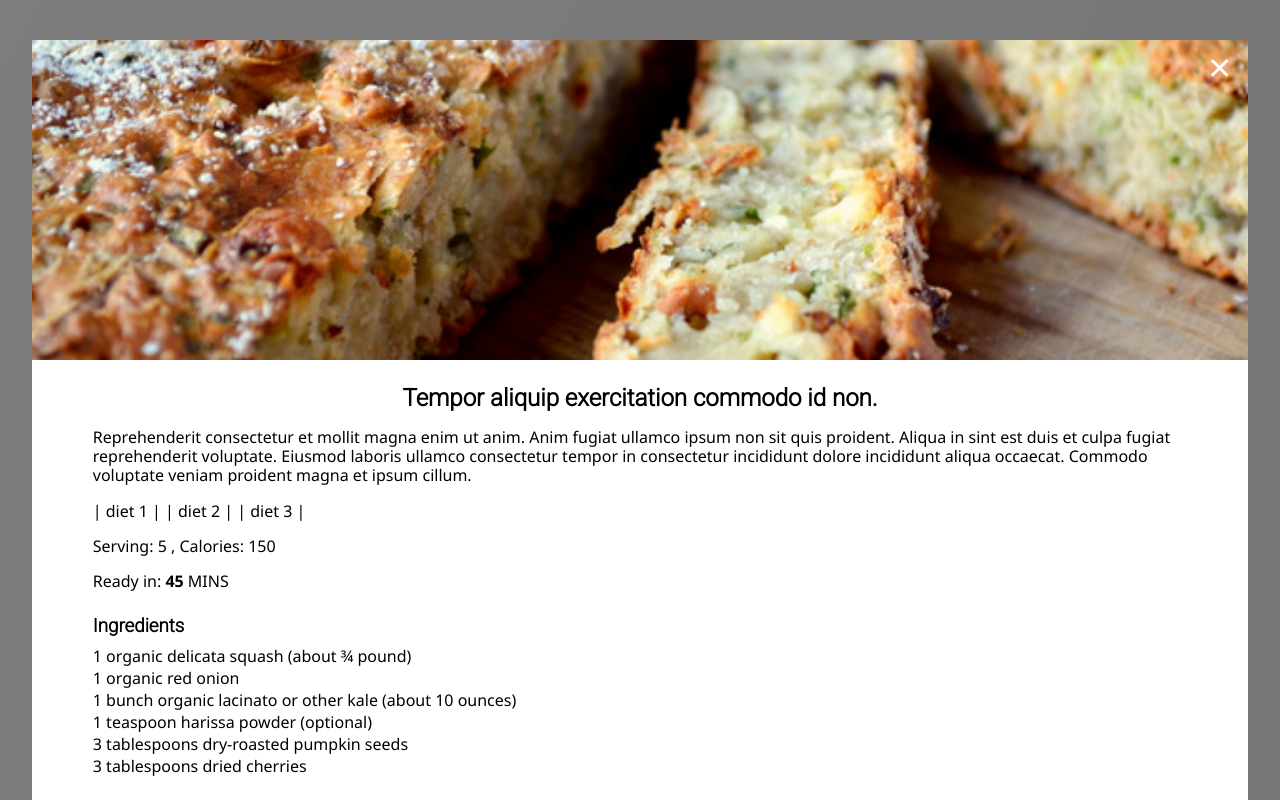
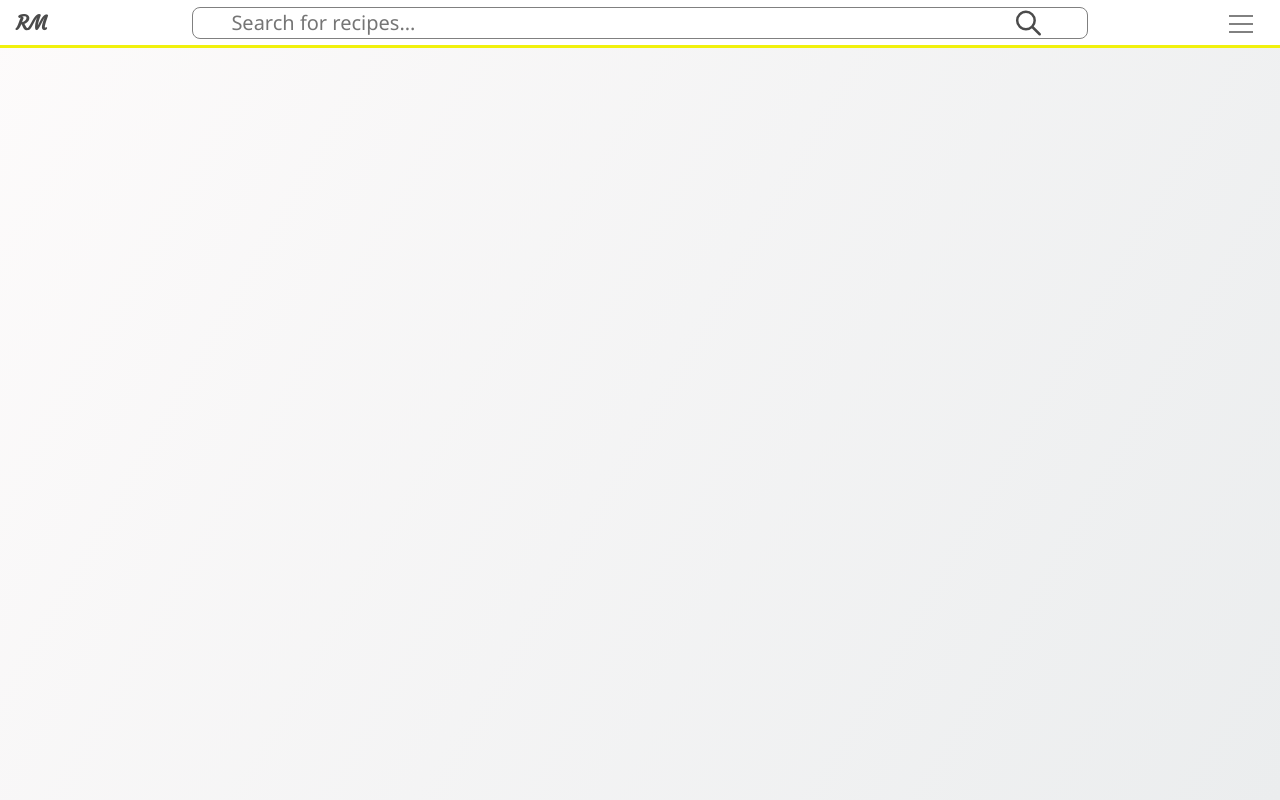
Before and after one commit to SelloFotoyi/recipe-me, a React (Create React App) app: page /menu in a window 1280 px wide. Shown: the top 800 px of the page. Built offline with nearby package versions, Linux system fonts and the light colour scheme.

Commit message:
Logic connecting recipe card and modal implemented

```diff
--- a/src/App.js
+++ b/src/App.js
@@ -46,28 +46,25 @@ function App() {
   }, []);
 
   return (
-    // <Router>
-    //   <div className='App'>
-    //     <Nav
-    //       mobileMenuOpen={mobileMenuOpen}
-    //       setMobileMenuOpen={setMobileMenuOpen}
-    //       navSearch={navSearch}
-    //       setNavSearch={setNavSearch}
-    //     />
-    //     <Route
-    //       path='/'
-    //       exact
-    //       render={(props) => <>{!mobileMenuOpen && <Home />}</>}
-    //     />
+    <Router>
+      <div className='App'>
+        <Nav
+          mobileMenuOpen={mobileMenuOpen}
+          setMobileMenuOpen={setMobileMenuOpen}
+          navSearch={navSearch}
+          setNavSearch={setNavSearch}
+        />
+        <Route
+          path='/'
+          exact
+          render={(props) => <>{!mobileMenuOpen && <Home />}</>}
+        />
 
-    //     <Route path='/search-page'>
-    //       <SearchPage recipes={recipes} />
-    //     </Route>
-    //   </div>
-    // </Router>
-    <div>
-      <RecipeModal recipe={recipe} />
-    </div>
+        <Route path='/search-page'>
+          <SearchPage recipes={recipes} />
+        </Route>
+      </div>
+    </Router>
   );
 }
 
--- a/src/App.scss
+++ b/src/App.scss
@@ -100,12 +100,15 @@ body, html{
 
 .nav {
   @include transition-ease;
-  position: absolute;
+  position: fixed;
   top: 0;
   left: 0;
+  right: 0;
+  bottom: 0;
   width: 100%;
   overflow-x: hidden;
-  height: 100vh;
+  height: 100%;
+  overflow-y: hidden;
   background: $theme_bg;
   transform: translateY(-200vh);
   opacity: 1;
@@ -203,20 +206,29 @@ a{
 }
 
 .modal-container{
+  position: fixed;
+  background-color:rgba($theme_primary, 0.5);
+  z-index: 20;
+  top: 0;
+  left: 0;
+  right: 0;
+  bottom: 0;
   padding:2.5rem 0;
   width: 100%;
-  height: 100%;
+  height: 100vh;
   background-color: rgba($theme_primary, 0.5);
-}
+  }
+
 
 .recipe-modal{
+  position: absolute;
+  overflow-y: scroll;
   width: 95%;
-  height: 90%;
+  height: 100%;
   margin:0 auto;
   padding-bottom: 1.5rem;
   background-color: $theme_bg;
   position: relative;
- // top: 2.5rem;
   #{&}__img-div{
     position: relative;
     width: 100%;
@@ -252,7 +264,7 @@ a{
     line-height: 1.2;
   }
   #{&}__list{
-    width: 85%;
+    width: 80%;
     margin: 1.5rem auto;
     h3{
       margin-bottom: 0.5rem;
@@ -261,17 +273,7 @@ a{
     li{
       margin-bottom: 0.5rem;
     }
-
-    &__ul{
-      h3{
-        margin-bottom: 0.5rem;
-        font-family: Roboto, 'Segoe UI', Tahoma, Geneva, Verdana, sans-serif;
-      }
-      list-style-type: none;
-      width: 90%;
-      margin: 1.5rem auto;
-    }
-  }
+   }
 }
 
 
--- a/src/components/RecipeCard.js
+++ b/src/components/RecipeCard.js
@@ -1,14 +1,30 @@
-import React from 'react';
+import React, {useState} from 'react';
+import RecipeModal from './RecipeModal';
 
 const RecipeCard = ({recipe}) => {
+  const [isModalOpen, setIsModalOpen] = useState(false);
   return (
-    <div className='recipe-card'>
-      <div className='recipe-card__img-div'>
-        <img src={recipe.image} alt='recipe-img' />
+    <>
+      <div
+        className='recipe-card'
+        onClick={() => {
+          setIsModalOpen(true);
+        }}
+      >
+        <div className='recipe-card__img-div'>
+          <img src={recipe.image} alt='recipe-img' />
+        </div>
+        <div className='recipe-card__time'> {`${recipe.readyIn} MIN`}</div>
+        <h4 className='recipe-card__title'>{recipe.title}</h4>
       </div>
-      <div className='recipe-card__time'> {`${recipe.readyIn} MIN`}</div>
-      <h4 className='recipe-card__title'>{recipe.title}</h4>
-    </div>
+      {isModalOpen && (
+        <RecipeModal
+          recipe={recipe}
+          isModalOpen={isModalOpen}
+          setIsModalOpen={setIsModalOpen}
+        />
+      )}
+    </>
   );
 };
 
--- a/src/components/RecipeGrid.js
+++ b/src/components/RecipeGrid.js
@@ -8,7 +8,8 @@ const RecipeGrid = ({recipes}) => {
 
   const recip = {
     title: 'Tempor aliquip exercitation commodo id non.',
-    image: '/img/food-6.jpg',
+    image:
+      'https://images.immediate.co.uk/production/volatile/sites/30/2020/08/chorizo-mozarella-gnocchi-bake-cropped-9ab73a3.jpg?quality=90&resize=700%2C636',
     summary:
       'Reprehenderit consectetur et mollit magna enim ut anim. Anim fugiat ullamco ipsum non sit quis proident. Aliqua in sint est duis et culpa fugiat reprehenderit voluptate. Eiusmod laboris ullamco consectetur tempor in consectetur incididunt dolore incididunt aliqua occaecat. Commodo voluptate veniam proident magna et ipsum cillum.',
     diet: ['diet 1', 'diet 2', 'diet 3'],
--- a/src/components/RecipeModal.js
+++ b/src/components/RecipeModal.js
@@ -1,12 +1,24 @@
-import React from 'react';
+import React, {useState} from 'react';
 
-const RecipeModal = ({recipe}) => {
+const RecipeModal = ({recipe, isModalOpen, setIsModalOpen}) => {
+  const overlayClose = (e) => {
+    if (e.target.classList.contains('modal-container')) {
+      setIsModalOpen(false);
+    }
+  };
+
   return (
-    <div className='modal-container'>
-      <div className='recipe-modal'>
+    <div className={`modal-container`} onClick={overlayClose}>
+      <div className={`recipe-modal`}>
         <div className='recipe-modal__img-div'>
           <img src={recipe.image} alt='recipe-img' />
-          <span>&times;</span>
+          <span
+            onClick={() => {
+              setIsModalOpen(false);
+            }}
+          >
+            &times;
+          </span>
         </div>
         <h2>{recipe.title}</h2>
         <p>{recipe.summary}</p>
@@ -26,7 +38,7 @@ const RecipeModal = ({recipe}) => {
           <span style={{fontWeight: 'bold'}}>{` ${recipe.readyIn} `}</span>
           MINS
         </p>
-        <ul className='recipe-modal__list__ul'>
+        <ul className='recipe-modal__list'>
           <h3>Ingredients</h3>
           {recipe.ingredients.map((ingredient) => (
             <li key={Math.floor(Math.random() * 100000000)}>{ingredient}</li>
--- a/src/css/App.css
+++ b/src/css/App.css
@@ -222,12 +222,15 @@ body, html {
 
 .nav {
   transition: all 0.5s ease-in-out;
-  position: absolute;
+  position: fixed;
   top: 0;
   left: 0;
+  right: 0;
+  bottom: 0;
   width: 100%;
   overflow-x: hidden;
-  height: 100vh;
+  height: 100%;
+  overflow-y: hidden;
   background: white;
   transform: translateY(-200vh);
   opacity: 1;
@@ -334,15 +337,24 @@ a {
 }
 
 .modal-container {
+  position: fixed;
+  background-color: rgba(0, 0, 0, 0.5);
+  z-index: 20;
+  top: 0;
+  left: 0;
+  right: 0;
+  bottom: 0;
   padding: 2.5rem 0;
   width: 100%;
-  height: 100%;
+  height: 100vh;
   background-color: rgba(0, 0, 0, 0.5);
 }
 
 .recipe-modal {
+  position: absolute;
+  overflow-y: scroll;
   width: 95%;
-  height: 90%;
+  height: 100%;
   margin: 0 auto;
   padding-bottom: 1.5rem;
   background-color: white;
@@ -390,7 +402,7 @@ a {
 }
 
 .recipe-modal .recipe-modal__list {
-  width: 85%;
+  width: 80%;
   margin: 1.5rem auto;
 }
 
@@ -401,17 +413,6 @@ a {
 
 .recipe-modal .recipe-modal__list li {
   margin-bottom: 0.5rem;
-}
-
-.recipe-modal .recipe-modal__list__ul {
-  list-style-type: none;
-  width: 90%;
-  margin: 1.5rem auto;
-}
-
-.recipe-modal .recipe-modal__list__ul h3 {
-  margin-bottom: 0.5rem;
-  font-family: Roboto, 'Segoe UI', Tahoma, Geneva, Verdana, sans-serif;
 }
 
 .footer {
```
Also changed, not shown: 1 other file (tests, documents, lock files or other folders).
